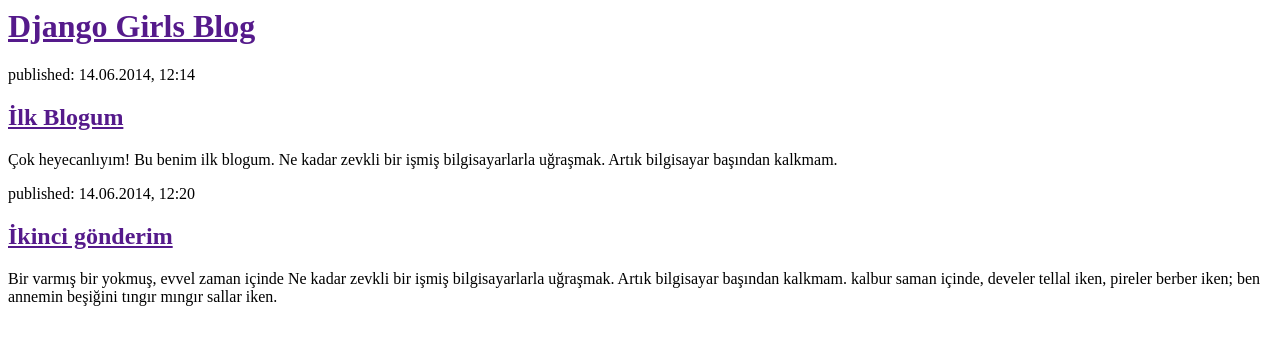
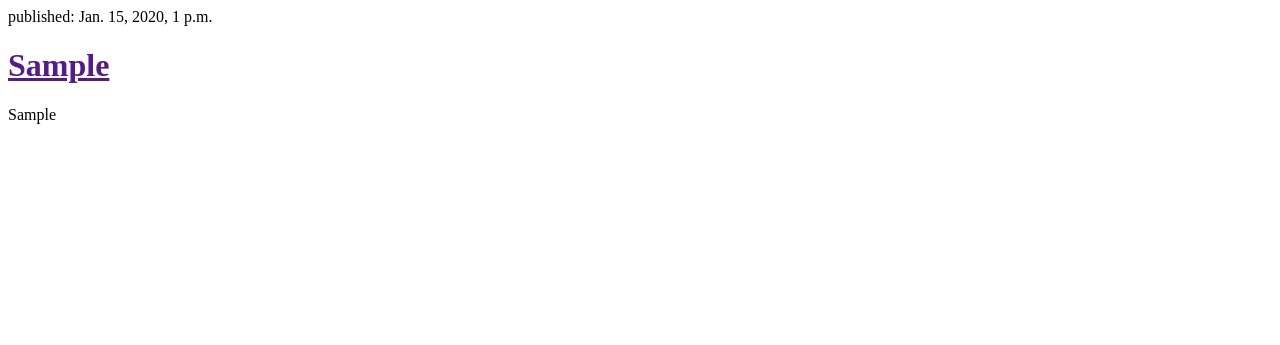
Before and after one commit to gizembcinar/ilk-blogum, a Django app: template blog/templates/blog/post_list.html in a window 1280 px wide. Shown: the top 345 px of the page. Run offline with Django 3.2, Linux system fonts and the light colour scheme; the template is opened without the code that fills it: values that come from a table or form of the project are taken from there, others are empty; tables that the repository leaves empty hold one stand-in row (values such as "Sample post").

Commit message:
template degistirdim

```diff
--- a/blog/templates/blog/post_list.html
+++ b/blog/templates/blog/post_list.html
@@ -4,19 +4,13 @@
     </head>
     <body>
         <div>
-            <h1><a href="">Django Girls Blog</a></h1>
-        </div>
-
-        <div>
-            <p>published: 14.06.2014, 12:14</p>
-            <h2><a href="">İlk Blogum</a></h2>
-            <p>Çok heyecanlıyım! Bu benim ilk blogum. Ne kadar zevkli bir işmiş bilgisayarlarla uğraşmak. Artık bilgisayar başından kalkmam. </p>
-        </div>
-
-        <div>
-            <p>published: 14.06.2014, 12:20</p>
-            <h2><a href="">İkinci gönderim</a></h2>
-            <p>Bir varmış bir yokmuş, evvel zaman içinde Ne kadar zevkli bir işmiş bilgisayarlarla uğraşmak. Artık bilgisayar başından kalkmam. kalbur saman içinde, develer tellal iken, pireler berber iken; ben annemin beşiğini tıngır mıngır sallar iken.</p>
-        </div>
+			{% for post in posts %}
+				<div>
+					<p>published: {{ post.yayinlanma_tarihi }}</p>
+						<h1><a href="">{{ post.baslik }}</a></h1>
+					<p>{{ post.yazi|linebreaks }}</p>
+				</div>
+			{% endfor %}
+       </div>
     </body>
 </html>
--- a/blog/views.py
+++ b/blog/views.py
@@ -1,5 +1,8 @@
 from django.shortcuts import render
+from django.utils import timezone
+from .models import Post
 
 # Create your views here.
 def post_list(request):
-    return render(request, 'blog/post_list.html', {})
+    posts = Post.objects.filter(yayinlanma_tarihi__lte=timezone.now()).order_by('yayinlanma_tarihi')
+    return render(request, 'blog/post_list.html', {'posts': posts})
```
